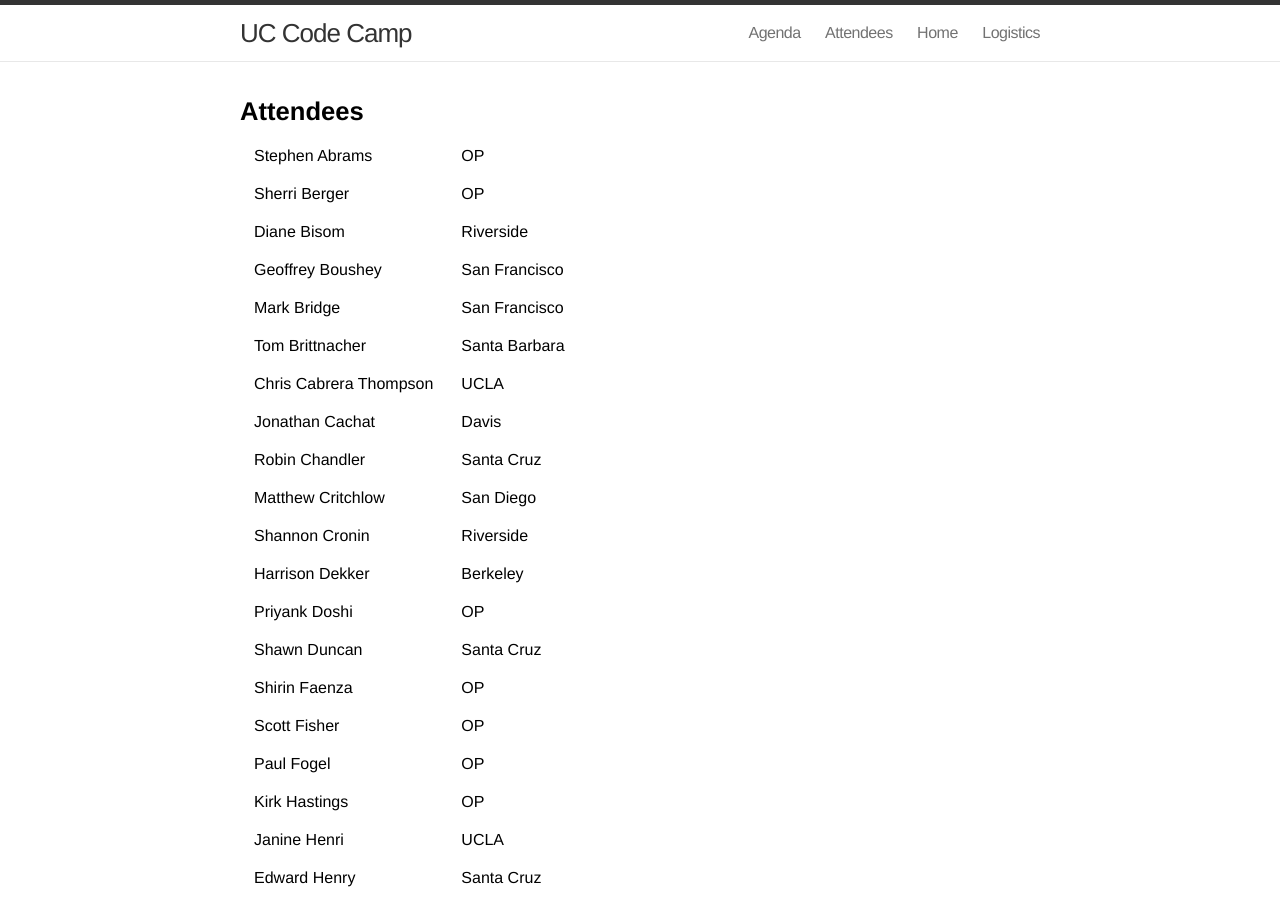
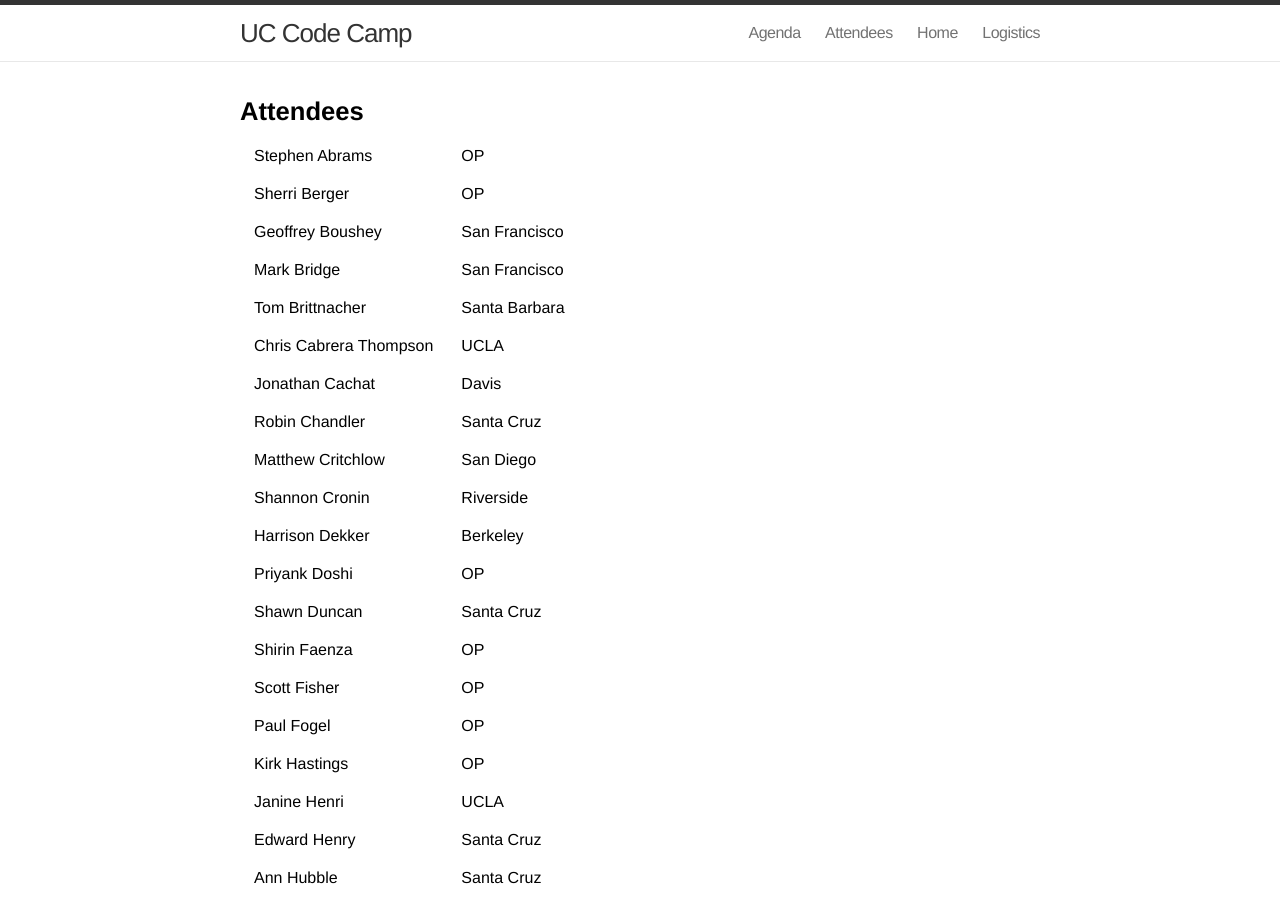
Before and after one commit to CDLUC3/UC-code-camp, a Jekyll site: the page built from attendees.md, in a window 1280 px wide and 900 px high. Built offline with Jekyll 4.4.1, drawn with Linux system fonts in a browser that asks for light colours; Markdown is read by kramdown in place of the engine named in the settings.

Commit message:
deleting Bisom

```diff
--- a/attendees.md
+++ b/attendees.md
@@ -7,7 +7,6 @@
 <table cellspacing="14">
 <tr>	<td>	Stephen Abrams	</td>	<td>	</td>	<td>	OP	</td>	</tr>
 <tr>	<td>	Sherri Berger	</td>	<td>	</td>	<td>	OP	</td>	</tr>
-<tr>	<td>	Diane Bisom	</td>	<td>	</td>	<td>	Riverside	</td>	</tr>
 <tr>	<td>	Geoffrey Boushey	</td>	<td>	</td>	<td>	San Francisco	</td>	</tr>
 <tr>	<td>	Mark Bridge	</td>	<td>	</td>	<td>	San Francisco	</td>	</tr>
 <tr>	<td>	Tom Brittnacher	</td>	<td>	</td>	<td>	Santa Barbara	</td>	</tr>
```
